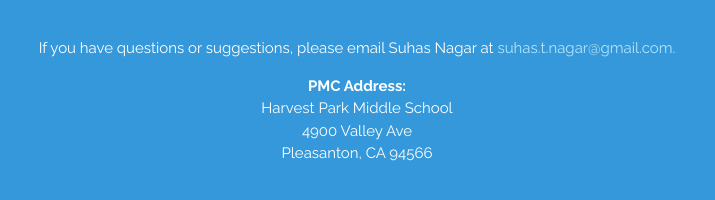
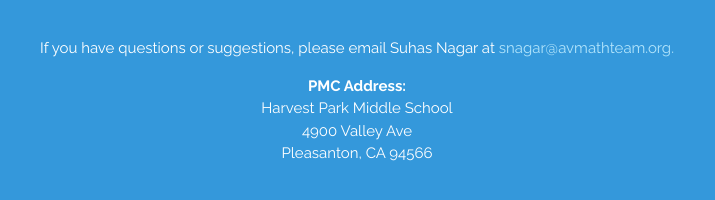
Before and after one commit to RadialFunc/pleasantonmathcircle.github.io, a plain HTML site: page index.html in a window 1280 px wide. Shown: the part 3335-3535 px from the top of the page, 283-998 px from the left. Drawn offline with Linux system fonts and the light colour scheme.

Commit message:
Update index.html

```diff
--- a/index.html
+++ b/index.html
@@ -239,7 +239,7 @@
     <br/>
     <p class="big-title center-align white-text"><b>Contact</b></p>
 
-    <p class="white-text">If you have questions or suggestions, please email Suhas Nagar at <a href="mailto:suhas.t.nagar@gmail.com"> suhas.t.nagar@gmail.com.</a> </p>
+    <p class="white-text">If you have questions or suggestions, please email Suhas Nagar at <a href="mailto:snagar@avmathteam.org"> snagar@avmathteam.org.</a> </p>
 
     <p class="white-text">
     <b> PMC Address: </b> <br/>
```
